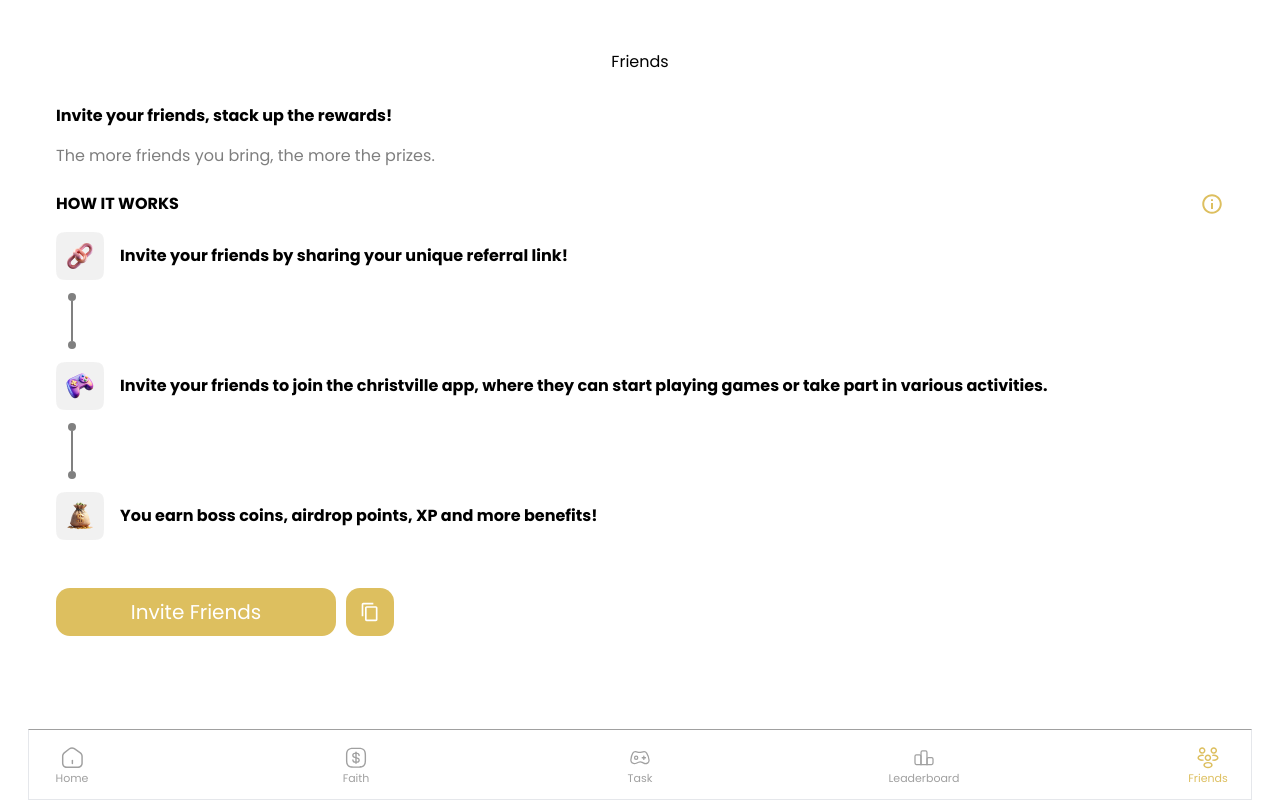
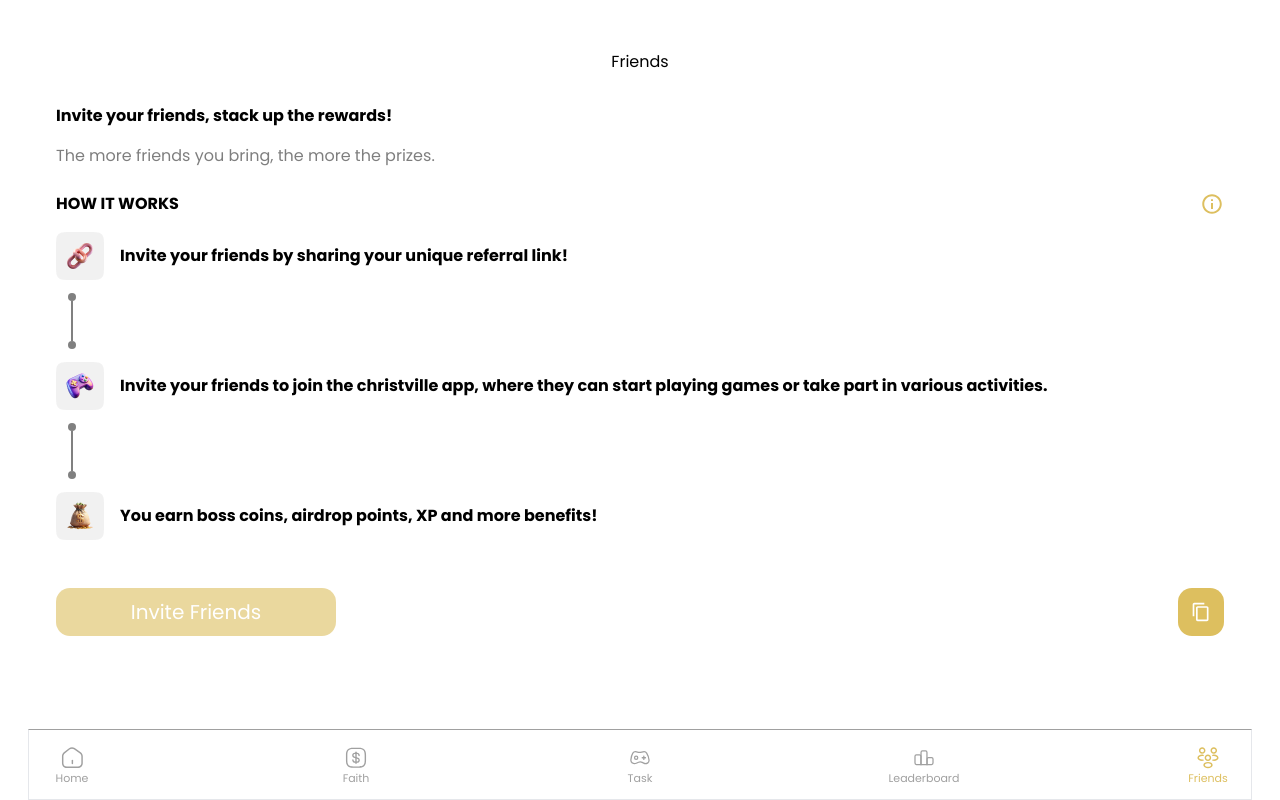
Before and after one commit to SamsonI95/christville-app, a React (Vite) app: page /app/page-5 in a window 1280 px wide. Built offline with nearby package versions, Linux system fonts and the light colour scheme; no server answers; a web font is replaced by a local one.

Commit message:
Share button integration - phase 3

```diff
--- a/package.json
+++ b/package.json
@@ -17,7 +17,8 @@
     "react": "^18.3.1",
     "react-dom": "^18.3.1",
     "react-icons": "^5.3.0",
-    "react-router-dom": "^6.28.0"
+    "react-router-dom": "^6.28.0",
+    "react-share": "^5.1.2"
   },
   "devDependencies": {
     "@eslint/js": "^9.13.0",
--- a/src/Pages/AppPages/FriendsPage.jsx
+++ b/src/Pages/AppPages/FriendsPage.jsx
@@ -1,7 +1,7 @@
 import React, { useState } from "react";
 import { useTheme } from "../../Components/ThemeContect";
 import axios from "axios";
-import {shareURL} from "@telegram-apps/sdk";
+import { TelegramShareButton } from "react-share";
 
 //Icon(s)
 import { IoMdInformationCircleOutline } from "react-icons/io";
@@ -51,26 +51,21 @@ const FriendsPage = () => {
     }
   };
 
-  // Handle Invite Friend Button
-  const handleInviteClick = async () => {
-    if (!referralKey) await fetchReferralKey();
-    const referralLink = `${apiBaseUrl}/user?ref=${referralKey}`;
+  // // Handle Invite Friend Button
+  // const handleInviteClick = async () => {
+  //   if (!referralKey) await fetchReferralKey();
+  // };
 
-    try {
-      await shareURL(referralLink);
-    } catch (error) {
-      console.error("Error sharing URL:", error);
-      // Handle the error, e.g., display an error message to the user
-      alert("Failed to share URL. Please try again.");
-    }
-  };
+  // // Handle Copy Button
+  // const handleCopyClick = () => {
+  //   const referralLink = `${apiBaseUrl}/user/${referralKey}`;
+  //   navigator.clipboard.writeText(referralLink);
+  //   alert("Referral link copied to clipboard!");
+  // };
 
-  // Handle Copy Button
-  const handleCopyClick = () => {
-    const referralLink = `${apiBaseUrl}?ref=${referralKey}`;
-    navigator.clipboard.writeText(referralLink);
-    alert("Referral link copied to clipboard!");
-  };
+  const referralLink = `${apiBaseUrl}/user/${referralKey}`;
+  const shareText =
+    "Join Christville with my referral link and start playing games or taking part in exciting activities!";
 
   return (
     <div className={`flex flex-col font-Poppins pt-[50px] px-[28px]`}>
@@ -101,15 +96,27 @@ const FriendsPage = () => {
         ))}
       </section>
       <section className="flex items-center gap-[10px] my-8">
+        <TelegramShareButton
+          url={referralLink}
+          title={shareText}
+          className="w-full"
+          disabled={loading || !referralKey}
+          onClick={async () => {
+            if (!referralKey) await fetchReferralKey();
+          }}
+        >
           <button
-          onClick={handleInviteClick}
             className="text-[20px] bg-customGold text-white w-[280px] h-[48px] rounded-[14px]"
             disabled={loading}
           >
             {loading ? "Generating Link..." : "Invite Friends"}
           </button>
+        </TelegramShareButton>
         <button
-          onClick={handleCopyClick}
+          onClick={() => {
+            navigator.clipboard.writeText(referralLink);
+            alert("Referral link copied to clipboard!");
+          }}
           className="flex items-center justify-center text-[20px] bg-customGold text-white w-[48px] h-[48px] rounded-[14px]"
           disabled={!referralKey}
         >
```
Also changed, not shown: 1 other file (tests, documents, lock files or other folders). Lines whose indentation alone changed are shown as unchanged.
